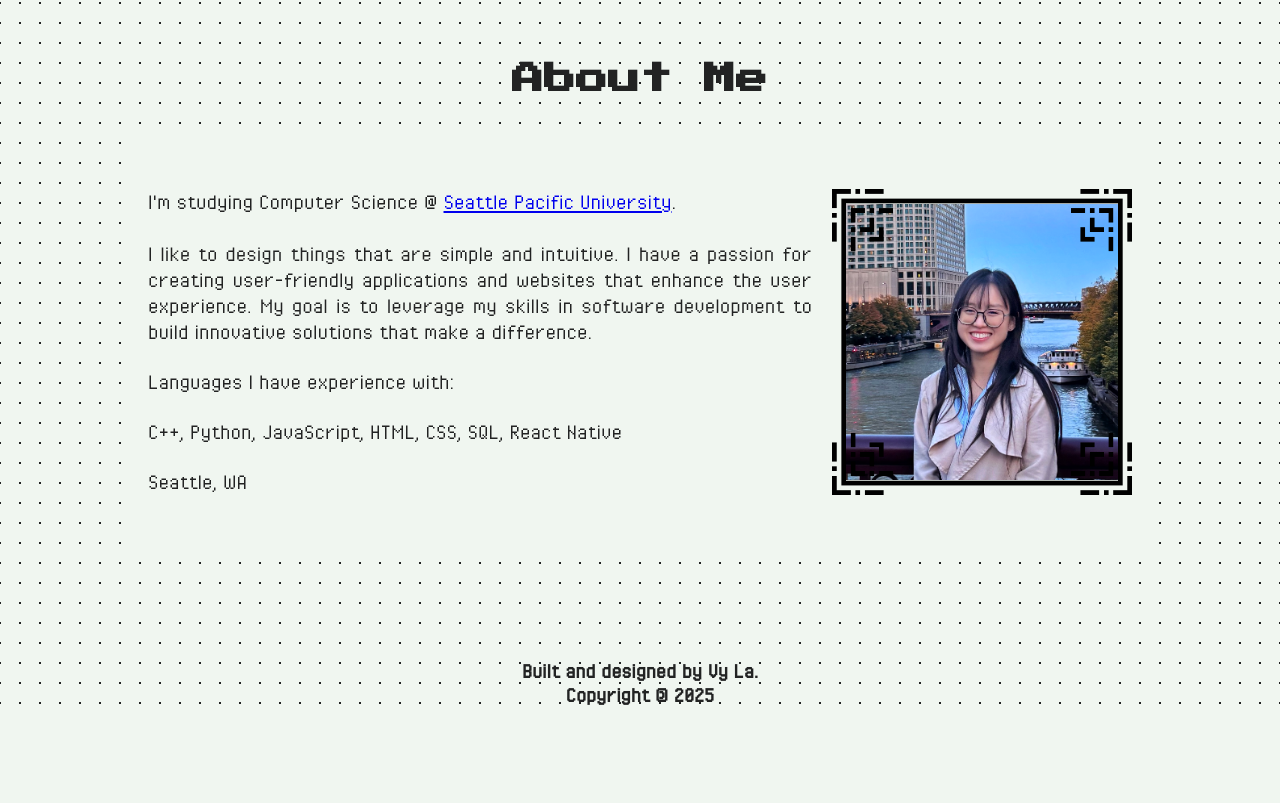
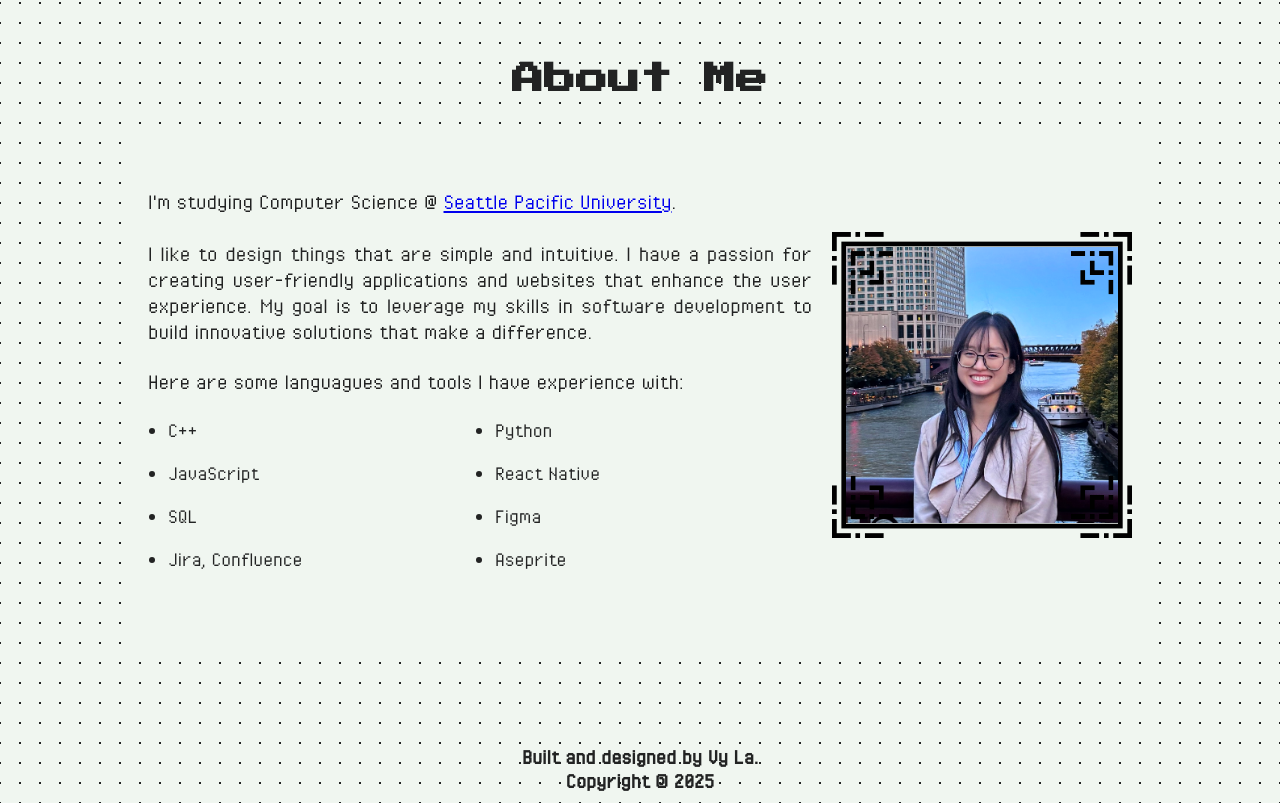
Before and after one commit to lavy-spu/lavy-spu.github.io, a plain HTML site: page index.html in a window 1280 px wide. Shown: the part 877-1680 px from the top of the page. Before the commit the page ends 1594 px from the top, so only its background shows below. Drawn offline with Linux system fonts and the light colour scheme.

Commit message:
update about and website

```diff
--- a/Content/profile.json
+++ b/Content/profile.json
@@ -2,16 +2,8 @@
     "About": {
         "Thumbnail": "vy-card.gif",
         "AboutText": "I'm studying Computer Science @ <a href='https://spu.edu' target='_blank'>Seattle Pacific University</a>. <br></br> I like to design things that are simple and intuitive. I have a passion for creating user-friendly applications and websites that enhance the user experience. My goal is to leverage my skills in software development to build innovative solutions that make a difference.",
-        "Languages": [
-            "C++",
-            "Python",
-            "JavaScript",
-            "HTML",
-            "CSS",
-            "SQL",
-            "React Native"
-        ],
-        "Location": "Seattle, WA"
+        "Languages": [],
+        "Location": ""
     },
     "Contact": {
         "LinkedIn": "https://www.linkedin.com/in/vy-la/",
@@ -70,7 +62,7 @@
         "Project1": {
             "Title": "WhatColor",
             "Desc": "An Android application that detect the color of an object when user uploads a picture from their camera roll.<br><br>&#8675",
-            "GitHubRepo": "https://github.com/What-Color-SPU/What-Color",
+            "Webpage": "https://www.figma.com/slides/CdSHDA6Nm0V6mXwnIYiUDS/WC-Digital-Poster?node-id=1-32&t=OI8vF1hNVSQN8GBv-1",
             "MainImage": "whatcolor-text-logo.png",
             "DetailImages": []
         },
--- a/Scripts/GetAbout.js
+++ b/Scripts/GetAbout.js
@@ -17,13 +17,11 @@ function updateAboutSection(aboutData) {
     // Ensure the elements exist before setting their properties
     const thumbnailElement = document.querySelector("#pfThumbnail");
     const aboutTextElement = document.querySelector("#pfAboutText");
-    const languagesElement = document.querySelector("#pfLanguages");
     const locationElement = document.querySelector("#pfLocation");
 
-    if (thumbnailElement && aboutTextElement && languagesElement && locationElement) {
+    if (thumbnailElement && aboutTextElement && locationElement) {
         thumbnailElement.src = "Content/".concat(aboutData.Thumbnail);
         aboutTextElement.innerHTML = aboutData.AboutText; // Use innerHTML to insert HTML content
-        languagesElement.innerHTML = aboutData.Languages.join(", ");
         locationElement.innerText = aboutData.Location;
     } else {
         console.error("One or more about section elements are missing in the DOM");
--- a/index.html
+++ b/index.html
@@ -49,8 +49,17 @@
         <div class="about-container">
             <div class="about-description">
                 <p id="pfAboutText"></p>
-                <p>Languages I have experience with:</p>
-                <p id="pfLanguages"></p>
+                <p>Here are some languagues and tools I have experience with:</p>
+                <ul id="pfLanguages">
+                    <li>C++</li>
+                    <li>Python</li>
+                    <li>JavaScript</li>
+                    <li>React Native</li>
+                    <li>SQL</li>
+                    <li>Figma</li>
+                    <li>Jira, Confluence</li>
+                    <li>Aseprite</li>
+                </ul>
                 <p id="pfLocation"></p>
             </div>
             <div class="about-portrait">
--- a/styles.css
+++ b/styles.css
@@ -259,6 +259,21 @@ header {
     height: 100%;
     pointer-events: none;
     pointer-events: none;
+}
+
+#pfLanguages {
+    font-family: "PixelOperator", sans-serif;
+    font-size: 1.4em;
+    display: grid;
+    grid-template-columns: repeat(2, 1fr); /* two equal columns */
+    gap: 10px;
+    list-style-type: disc;
+    padding-left: 20px;
+    text-align: left;
+}
+
+#pfLanguages li {
+    margin-bottom: 10px; /* Add spacing between list items */
 }
 
 /****** Experience Section ******/
```
